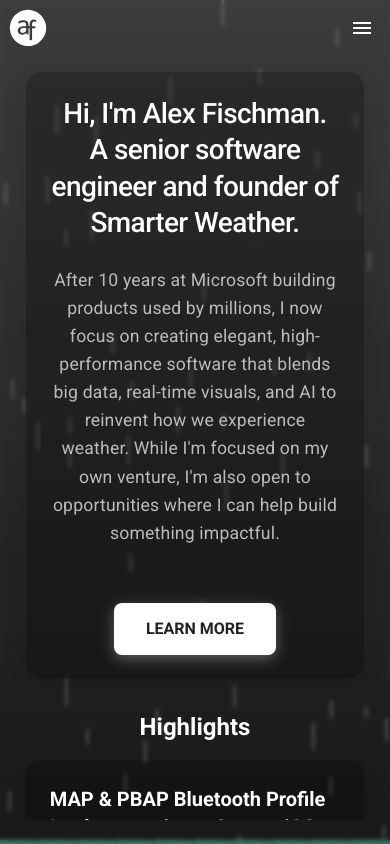
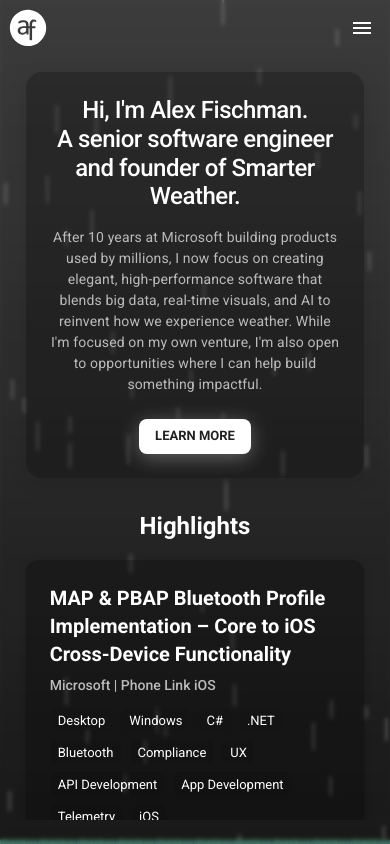
Before and after one commit to afisch710/alexfischman.dev, a Next.js app in the folder web/: page / in a window 390 px wide. Both pictures are taken after a click on the button "SKIP INTRO". Built offline with nearby package versions, Linux system fonts and the light colour scheme.

Commit message:
Reduce home page sizing on mobile

```diff
--- a/web/src/components/github/GithubProfile.tsx
+++ b/web/src/components/github/GithubProfile.tsx
@@ -167,10 +167,12 @@ const GithubProfile: React.FC<GithubProfileProps> = () => {
                     {/* Chart Section */}
                     <Box sx={{
                         flex: 1,
-                        px: 6,
+                        px: { xs: 2, md: 6 },
                         py: 2,
-                        bgcolor: 'rgba(0, 0, 0, 0.2)',
+                        bgcolor: 'background.paper',
                         borderRadius: 2,
+                        width: { xs: '100%', md: 'auto' },
+                        overflow: 'auto',
                     }}>
                         <Typography variant="subtitle2" gutterBottom>
                             Monthly Contributions
--- a/web/src/pages/index.tsx
+++ b/web/src/pages/index.tsx
@@ -171,34 +171,43 @@ export default function Home({
                 <Box sx={{
                     position: 'relative',
                     textAlign: 'center',
+                }}>
+                    <Fade in={secondDone} timeout={500}>
+                        <Box sx={{
+                            position: 'absolute',
+                            top: 0,
+                            left: 0,
+                            right: 0,
+                            bottom: 0,
+                            bgcolor: 'background.paper',
+                            borderRadius: 4,
+                            boxShadow: (theme) => `0 4px 20px ${alpha(theme.palette.common.black, 0.1)}`,
+                            zIndex: -1,
+                        }} />
+                    </Fade>
+                    <Box sx={{
                         py: { xs: 3, md: 4 },
                         px: { xs: 2, md: 4 },
                         mb: { xs: 4, md: 6 },
-                    bgcolor: 'background.paper',
-                    borderRadius: 4,
-                    boxShadow: (theme) => `0 4px 20px ${alpha(theme.palette.common.black, 0.1)}`,
-                    display: 'flex',
-                    flexDirection: 'column',
-                    alignItems: 'center',
-                    justifyContent: 'center',
                     }}>
                         <StreamingText
                             text={firstText}
                             component="div"
                             gutterBottom
                             sx={{
-                            typography: { xs: 'h3', md: 'h2' },
+                                typography: { xs: 'h4', md: 'h2' },
                                 maxWidth: { xs: '100%', md: '85%' },
                                 mx: 'auto',
                                 fontWeight: 700,
-                            mb: 3,
+                                mb: { xs: 2, md: 3 },
                                 color: 'text.primary',
                                 letterSpacing: '-0.02em',
-                            lineHeight: { xs: 1.3, md: 1.2 },
+                                lineHeight: { xs: 1.2, md: 1.2 },
+                                fontSize: { xs: '1.5rem', md: 'h2.fontSize' },
                                 '& br': {
                                     display: 'block',
                                     content: '""',
-                                marginTop: { xs: 1, md: 2 },
+                                    marginTop: { xs: 0.5, md: 2 },
                                 },
                                 whiteSpace: 'pre-line',
                             }}
@@ -217,9 +226,9 @@ export default function Home({
                                     maxWidth: { xs: '95%', md: '75%' },
                                     mx: 'auto',
                                     color: 'text.secondary',
-                                lineHeight: 1.6,
-                                fontSize: { xs: '1.1rem', md: '1.25rem' },
-                                mb: 3,
+                                    lineHeight: { xs: 1.5, md: 1.6 },
+                                    fontSize: { xs: '0.875rem', md: '1.25rem' },
+                                    mb: { xs: 2, md: 3 },
                                     letterSpacing: '0.01em',
                                 }}
                                 showCursor={!secondDone}
@@ -249,10 +258,11 @@ export default function Home({
                                     sx={{
                                         animation: 'pulse 2s ease-in-out infinite',
                                         borderRadius: 2,
-                                    px: 4,
-                                    py: 1.5,
-                                    fontSize: '1rem',
+                                        px: { xs: 2, md: 4 },
+                                        py: { xs: 0.75, md: 1.5 },
+                                        fontSize: { xs: '0.8125rem', md: '1rem' },
                                         fontWeight: 600,
+                                        minWidth: { xs: 'auto', md: '140px' },
                                     }}
                                 >
                                     Skip Intro
@@ -266,19 +276,20 @@ export default function Home({
                             unmountOnExit
                             onEntered={() => setHighlightsVisible(true)}
                         >
-                        <Box sx={{ mt: 4, textAlign: 'center' }}>
+                            <Box sx={{ mt: { xs: 3, md: 6 }, textAlign: 'center' }}>
                                 <Button
                                     component={NextLink}
                                     href="/about"
                                     variant="contained"
                                     color="primary"
                                     sx={{
-                                    px: 4,
-                                    py: 1.5,
-                                    fontSize: '1rem',
+                                        px: { xs: 2, md: 4 },
+                                        py: { xs: 0.75, md: 1.5 },
+                                        fontSize: { xs: '0.8125rem', md: '1rem' },
                                         fontWeight: 600,
                                         borderRadius: 2,
-                                    boxShadow: (theme) => `0 4px 14px ${alpha(theme.palette.primary.main, 0.3)}`,
+                                        minWidth: { xs: 'auto', md: '140px' },
+                                        boxShadow: (theme) => `0 4px 20px ${alpha(theme.palette.primary.main, 0.3)}`,
                                         '&:hover': {
                                             transform: 'translateY(-2px)',
                                             boxShadow: (theme) => `0 6px 20px ${alpha(theme.palette.primary.main, 0.4)}`,
@@ -290,6 +301,7 @@ export default function Home({
                                 </Button>
                             </Box>
                         </Zoom>
+                    </Box>
                 </Box>
 
                 {/* Highlights Section */}
```
Lines whose indentation alone changed are shown as unchanged.
